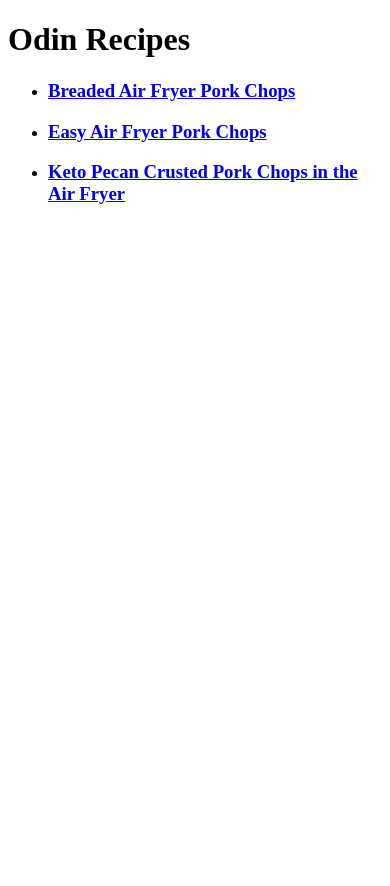
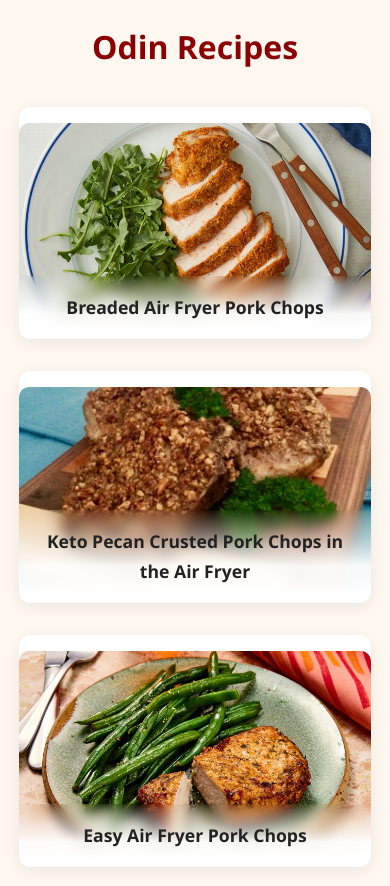
Before and after one commit to XuanTruongPham03/odin-recipes, a plain HTML site: page index.html in a window 390 px wide. Before the commit the page ends 844 px from the top, so only its background shows below. Drawn offline with Linux system fonts and the light colour scheme.

Commit message:
add styles.css
Improve UI/UX

```diff
--- a/index.html
+++ b/index.html
@@ -1,16 +1,35 @@
 <!DOCTYPE html>
 <html lang="en">
+
 <head>
     <meta charset="UTF-8">
     <meta name="viewport" content="width=device-width, initial-scale=1.0">
     <title>My Recipes</title>
+    <link rel="stylesheet" href="./styles.css">
 </head>
+
 <body>
     <h1>Odin Recipes</h1>
-    <ul>
-        <li><h3><a href="./recipes/breaded-air-fryer-pork-chops.html">Breaded Air Fryer Pork Chops</a></h3></li>
-        <li><h3><a href="./recipes/easy-air-fryer-pork-chops.html">Easy Air Fryer Pork Chops</a></h3></li>
-        <li><h3><a href="./recipes/keto-pecan-crusted-pork-chops-in-the-air-fryer.html">Keto Pecan Crusted Pork Chops in the Air Fryer</a></h3></li>
-    </ul>
+    <div class="recipe-list">
+        <a class="recipe-card" href="./recipes/breaded-air-fryer-pork-chops.html">
+            <img src="./imgs/breaded-air-fryer-pork-chops.jpg" alt="Breaded Air Fryer Pork Chops">
+            <div class="overlay">
+                <span class="recipe-title">Breaded Air Fryer Pork Chops</span>
+            </div>
+        </a>
+        <a class="recipe-card" href="./recipes/keto-pecan-crusted-pork-chops-in-the-air-fryer.html">
+            <img src="./imgs/keto-pecan-crusted-pork-chops.jpg" alt="Keto Pecan Crusted Pork Chops">
+            <div class="overlay">
+                <span class="recipe-title">Keto Pecan Crusted Pork Chops in the Air Fryer</span>
+            </div>
+        </a>
+        <a class="recipe-card" href="./recipes/easy-air-fryer-pork-chops.html">
+            <img src="./imgs/easy-air-fryer-pork-chops.jpg" alt="Easy Air Fryer Pork Chops">
+            <div class="overlay">
+                <span class="recipe-title">Easy Air Fryer Pork Chops</span>
+            </div>
+        </a>
+    </div>
 </body>
+
 </html>
--- /dev/null
+++ b/styles.css
@@ -0,0 +1,175 @@
+/* ======= RESET & BASE ======= */
+* {
+    box-sizing: border-box;
+    margin: 0;
+    padding: 0;
+}
+
+html {
+    scroll-behavior: smooth;
+}
+
+body {
+    font-family: 'Segoe UI', 'Helvetica Neue', sans-serif;
+    margin: 0 auto;
+    padding: 2rem;
+    max-width: 900px;
+    background-color: #fff8f0;
+    color: #333;
+    line-height: 1.75;
+    text-align: justify;
+    transition: background-color 0.3s ease;
+}
+
+h1 {
+    text-align: center;
+    color: #8b0000;
+    margin-bottom: 2rem;
+    font-size: 2.5rem;
+}
+
+h2 {
+    margin-top: 2rem;
+    margin-bottom: 1rem;
+    color: #444;
+    border-bottom: 2px solid #ddd;
+    padding-bottom: 0.5rem;
+    font-size: 1.5rem;
+}
+
+ul, ol {
+    padding-left: 1.5rem;
+    margin-bottom: 1.5rem;
+}
+
+li {
+    margin-bottom: 0.5rem;
+}
+
+/* ======= LINKS ======= */
+a {
+    text-decoration: none;
+    color: #0066cc;
+    transition: color 0.3s ease;
+}
+
+a:hover {
+    text-decoration: underline;
+    color: #004999;
+}
+
+/* ======= IMAGES & FIGCAPTION ======= */
+img {
+    width: 100%;
+    height: auto;
+    border-radius: 10px;
+    margin: 1rem 0;
+    transition: transform 0.3s ease;
+}
+
+figcaption {
+    font-style: italic;
+    font-size: 0.9rem;
+    text-align: center;
+    margin-top: -0.5rem;
+    margin-bottom: 1.5rem;
+    color: #666;
+}
+
+/* ======= RECIPE LIST (index.html) ======= */
+.recipe-list {
+    display: flex;
+    flex-direction: column;
+    gap: 2rem;
+    margin-top: 2rem;
+}
+
+/* Recipe Card */
+.recipe-card {
+    display: block;
+    position: relative;
+    overflow: hidden;
+    border-radius: 12px;
+    box-shadow: 0 4px 16px rgba(0, 0, 0, 0.08);
+    transition: transform 0.3s ease, box-shadow 0.3s ease;
+    background-color: white;
+}
+
+.recipe-card img {
+    width: 100%;
+    height: 240px;
+    object-fit: cover;
+    display: block;
+    transition: transform 0.3s ease;
+}
+
+.recipe-card:hover {
+    transform: translateY(-6px);
+    box-shadow: 0 8px 24px rgba(0, 0, 0, 0.18);
+}
+
+.recipe-card:hover img {
+    transform: scale(1.05);
+}
+
+/* Text Overlay */
+.overlay {
+    position: absolute;
+    bottom: 0;
+    width: 100%;
+    padding: 1rem;
+    background: linear-gradient(to top, rgba(255, 255, 255, 0.95) 40%, rgba(255, 255, 255, 0) 100%);
+    backdrop-filter: blur(6px);
+    text-align: center;
+    pointer-events: none;
+}
+
+.recipe-title {
+    font-size: 1.3rem;
+    font-weight: 600;
+    color: #222;
+}
+
+/* ======= TEXT FLOW ======= */
+p {
+    margin-bottom: 1.2rem;
+}
+
+/* ======= RESPONSIVE ======= */
+@media (max-width: 600px) {
+    body {
+        padding: 1.2rem;
+    }
+
+    h1 {
+        font-size: 2rem;
+    }
+
+    .recipe-title {
+        font-size: 1.1rem;
+    }
+
+    .recipe-card img {
+        height: 200px;
+    }
+}
+
+.navbar {
+    position: sticky;
+    top: 0;
+    background-color: #fff8f0;
+    padding: 1rem 2rem;
+    border-bottom: 1px solid #ddd;
+    z-index: 1000;
+    text-align: left;
+}
+
+.nav-home {
+    font-size: 1.1rem;
+    font-weight: bold;
+    color: #8b0000;
+}
+
+.nav-home:hover {
+    color: #b30000;
+}
```
Also changed, not shown: recipes/breaded-air-fryer-pork-chops.html (+5 -14 lines), recipes/easy-air-fryer-pork-chops.html (+4 -14 lines), recipes/keto-pecan-crusted-pork-chops-in-the-air-fryer.html (+4 -14 lines).
